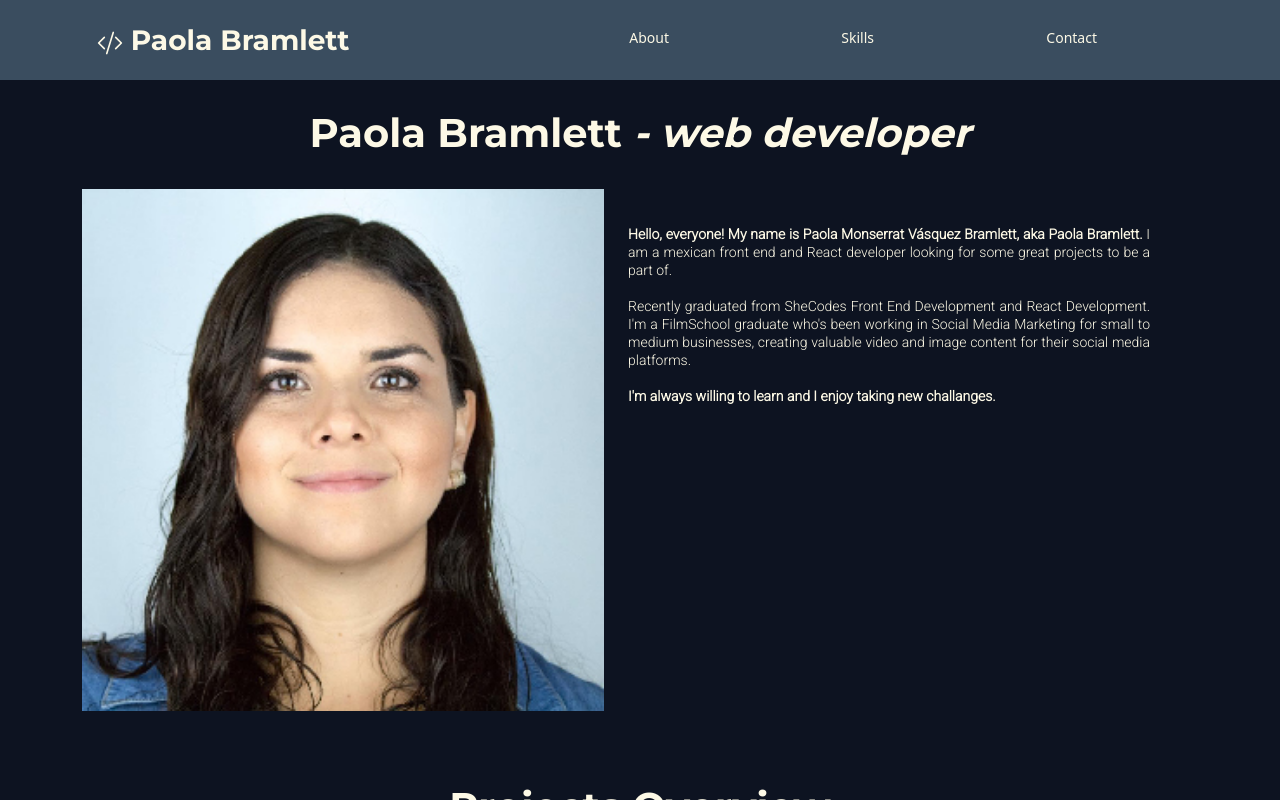
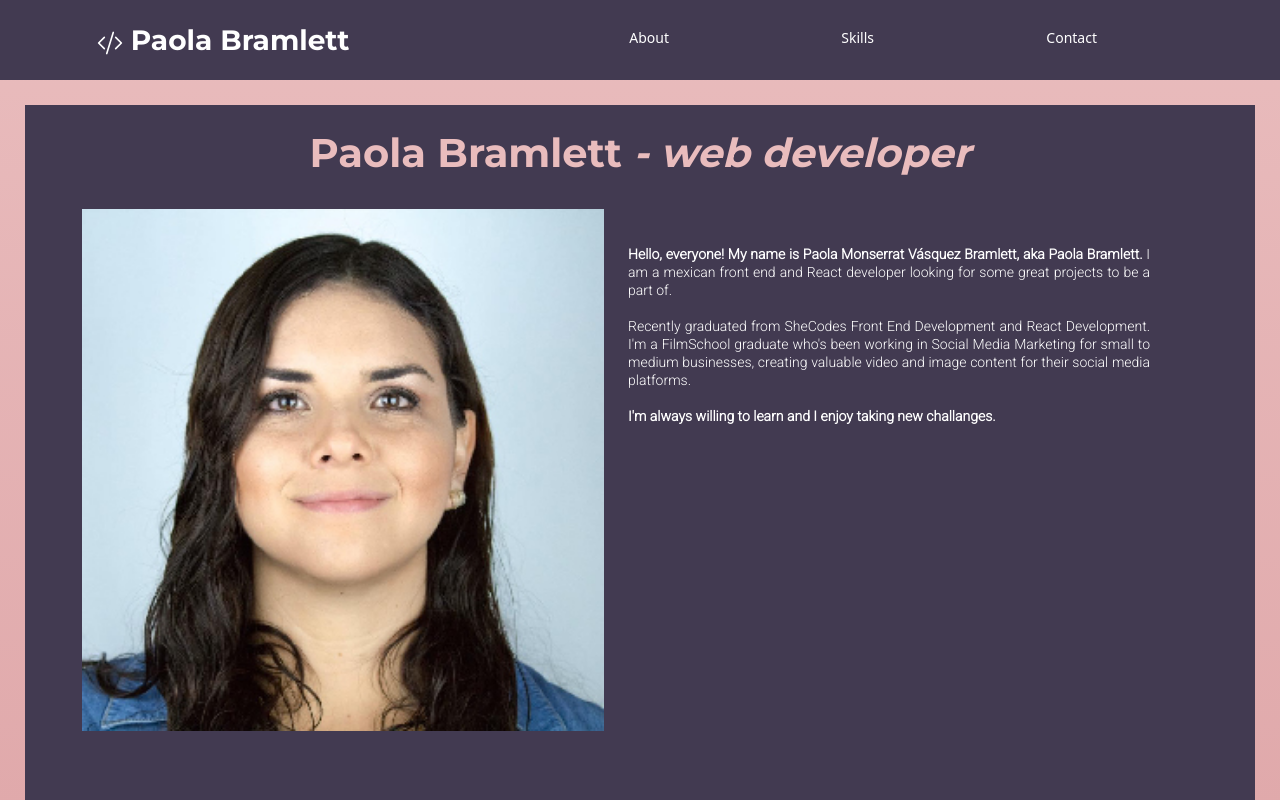
Before and after one commit to paolabramlett/Paola-Bramlett-Website, a React (Create React App) app: page / in a window 1280 px wide. Shown: the top 800 px of the page. Built offline with nearby package versions, Linux system fonts and the light colour scheme.

Commit message:
CHANGED COLOR PALETTE

```diff
--- a/src/App.css
+++ b/src/App.css
@@ -1,15 +1,16 @@
 .App {
-  margin: 5px;
-  background-color: #0D1321;
+  margin: 25px;
+  background-color: #423A51;
 }
 
 a:Link {
   text-decoration: none;
+  color: white;
 }
 
 li {
   list-style: none;
-  color: #FDF9E6;
+  color: white;
 }
 
 ul {
@@ -21,8 +22,8 @@ nav {
   justify-content: space-around;
   align-items: center;
   min-height: 10vh;
-  background-color: #3A4D5F;
-  color: #FDF9E6;
+  background-color: #423A51;
+  color: white;
   padding-top: 10px;
   font-size: 14px;
 
@@ -40,6 +41,7 @@ Image {
   align-items: center;
   list-style: none;
   text-decoration: none;
+  color: white;
 }
 
 .Experience_content {
@@ -51,7 +53,7 @@ Image {
 
 h1 {
   font-family: 'Montserrat', sans-serif;
-  color: #FDF9E6;
+  color: #E9BCBD;
   text-align: center;
 }
 
@@ -60,19 +62,19 @@ p {
   text-align: justify;
   line-height: 18px;
   font-family: 'Roboto', sans-serif;
-  color: #FDF9E6;
+  color: white;
 }
 
 h2 {
   font-family: 'Montserrat', sans-serif;
-  color: #FDF9E6;
+  color: white;
   text-align: center;
 }
 
 h3 {
   text-align: left;
   font-family: 'Montserrat', sans-serif;
-  color: #FDF9E6;
+  color: #E9BCBD;
 }
 
 h4 {
--- a/src/Navbar.js
+++ b/src/Navbar.js
@@ -5,11 +5,15 @@ function Navbar() {
     const navStyle ={
         color: 'white'
     }
+
+    const h3Style = {
+        color: 'white'
+    }
     return (
         <div>
             <nav>
                 <Link  style={navStyle} to="/">
-                <h3>
+                <h3 style={h3Style}>
                     <svg xmlns="http://www.w3.org/2000/svg" width="26" height="26" fill="currentColor" className="bi bi-code-slash" viewBox="0 0 16 16">
                     <path d="M10.478 1.647a.5.5 0 1 0-.956-.294l-4 13a.5.5 0 0 0 .956.294l4-13zM4.854 4.146a.5.5 0 0 1 0 .708L1.707 8l3.147 3.146a.5.5 0 0 1-.708.708l-3.5-3.5a.5.5 0 0 1 0-.708l3.5-3.5a.5.5 0 0 1 .708 0zm6.292 0a.5.5 0 0 0 0 .708L14.293 8l-3.147 3.146a.5.5 0 0 0 .708.708l3.5-3.5a.5.5 0 0 0 0-.708l-3.5-3.5a.5.5 0 0 0-.708 0z"/>
                     </svg>
--- a/src/index.css
+++ b/src/index.css
@@ -1,6 +1,6 @@
 body {
   margin: 0;
-  background-color: #0D1321;
+  background-image: linear-gradient(to top, #D1898C 0%, #E9BCBD 100%);
 }
 
 code {
@@ -9,9 +9,9 @@ code {
 }
 
 footer {
-  color: white;
+  color: #FDF9E6;
   text-align: center;
   font-size: 10px;
-  background-color: #3A4D5F;
+  background-color: #423A51;
   padding: 40px;
 }
```
Also changed, not shown: 1 other file (tests, documents, lock files or other folders).
